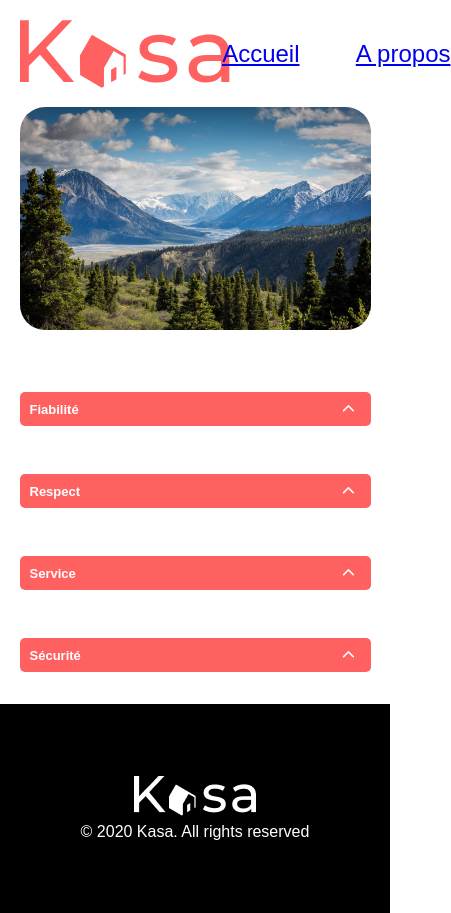
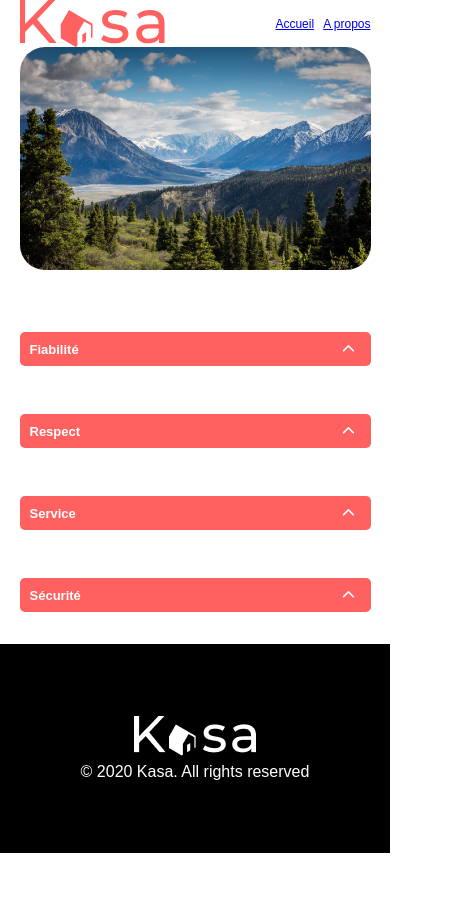
Before and after one commit to AntoineMarchive/Kasa_Projet7, a React (Vite) app: page /a-propos in a window 390 px wide. Shown: the whole page, 451 px wide, since content can reach past the window. After the commit the page ends 853 px from the top, so only its background shows below. Built offline with nearby package versions, Linux system fonts and the light colour scheme; a web font is replaced by a local one.

Commit message:
header finition

```diff
--- a/src/components/Header/Header.scss
+++ b/src/components/Header/Header.scss
@@ -2,23 +2,20 @@
   display: flex;
   justify-content: space-between;
   align-items: center;
-  margin: 5%;
+  box-sizing: border-box;
+  width: 100%;
+  padding: 0 5% 0 5%;
 
-  //@media screen and (min-width: $breakpoint-desktop) {
-  //	margin: 40px 100px 49px 100px;
-  //}
   &__fig {
     display: flex;
     align-items: flex-start;
-    margin: 0;
-    width: 9rem;
-    //@media screen and (min-width: $breakpoint-desktop) {
-    //	width: 13.2rem;
-    //}
+    width: 210px;
+    height: 68px;
 
     img {
-      width: 210px;
-      height: 68px;
+      width: 100%;
+      height: 100%;
+      object-fit: cover;
     }
   }
   &__nav {
@@ -28,12 +25,10 @@
     ul {
       list-style-type: none;
       display: flex;
-      flex-direction: row;
-      gap: 15px;
+      gap: 57px;
       margin: 0;
     }
     li {
-      width: 136px;
       color: #000;
       text-align: right;
       font-family: Montserrat, sans-serif;
@@ -46,3 +41,21 @@
     }
   }
 }
+
+@media only screen and (max-width: 768px) {
+  .header {
+    &__fig {
+      width: 145px;
+      height: 47px;
+    }
+    &__nav {
+      ul {
+        gap: 9px;
+      }
+      li {
+        font-size: 12px;
+        font-weight: 500;
+      }
+    }
+  }
+}
```
